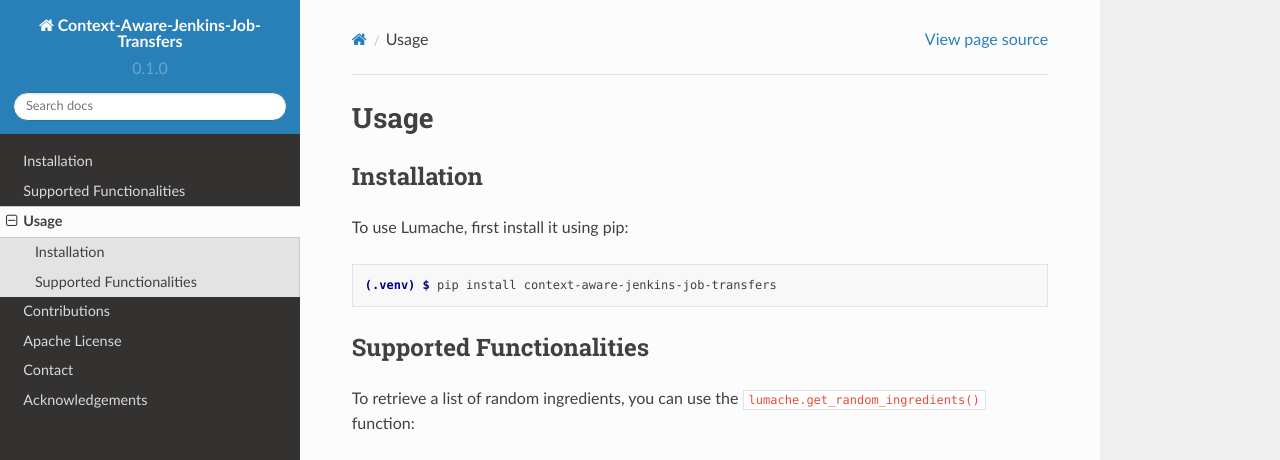
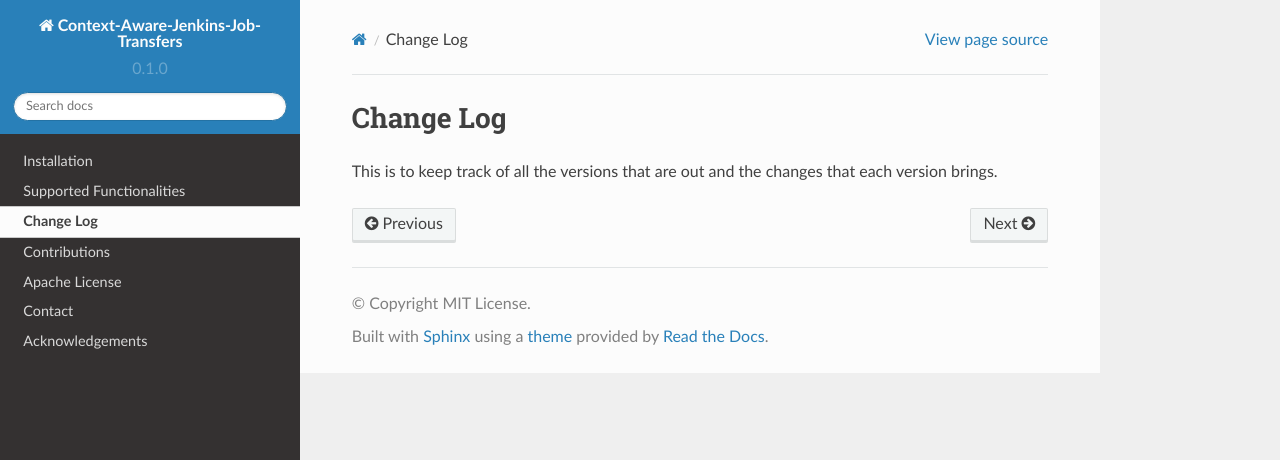
Before and after one commit to joelkariyalil/Context-Aware-Jenkins-Transfers-Documentation, a Sphinx documentation site: the page built from docs/source/changeLog.rst, in a window 1280 px wide and 1095 px high. Shown: the top 460 px of the window. Built offline with Sphinx 7.4.7 and the Read the Docs theme 2.0.0, drawn with Linux system fonts in a browser that asks for light colours; pages that are not in the unit, such as notebooks, are missing from menus; some of the changed text lies outside the part shown; grey boxes are pictures that could not be loaded.

Commit message:
MOD: Changes in changeLog.rst

```diff
--- a/docs/source/changeLog.rst
+++ b/docs/source/changeLog.rst
@@ -1,33 +1,4 @@
-Usage
-=====
+Change Log
+====
 
-.. _installation:
-
-Installation
-------------
-
-To use Lumache, first install it using pip:
-
-.. code-block:: console
-
-   (.venv) $ pip install context-aware-jenkins-job-transfers
-
-Supported Functionalities
-----------------
-
-To retrieve a list of random ingredients,
-you can use the ``lumache.get_random_ingredients()`` function:
-
-.. autofunction:: lumache.get_random_ingredients
-
-The ``kind`` parameter should be either ``"meat"``, ``"fish"``,
-or ``"veggies"``. Otherwise, :py:func:`lumache.get_random_ingredients`
-will raise an exception.
-
-.. autoexception:: lumache.InvalidKindError
-
-For example:
-
->>> import lumache
->>> lumache.get_random_ingredients()
-['shells', 'gorgonzola', 'parsley']
+This is to keep track of all the versions that are out and the changes that each version brings.
```
